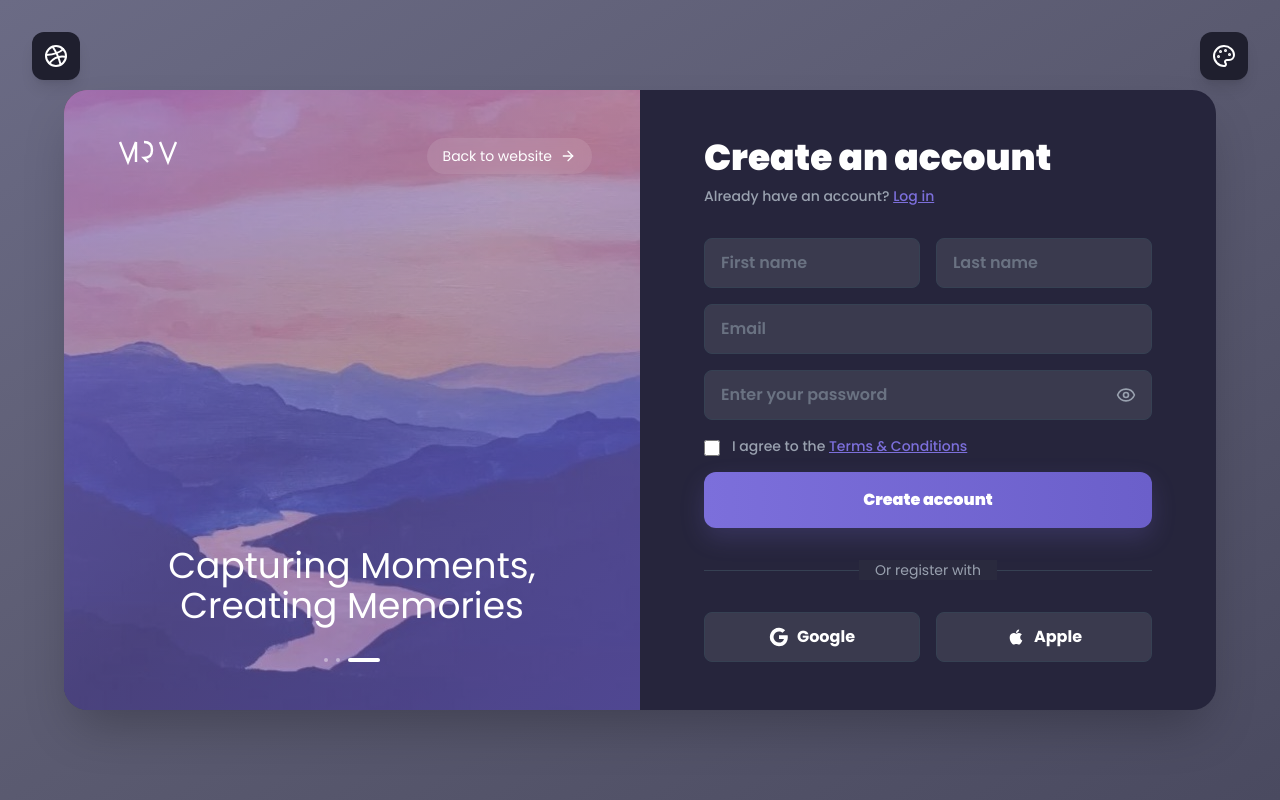
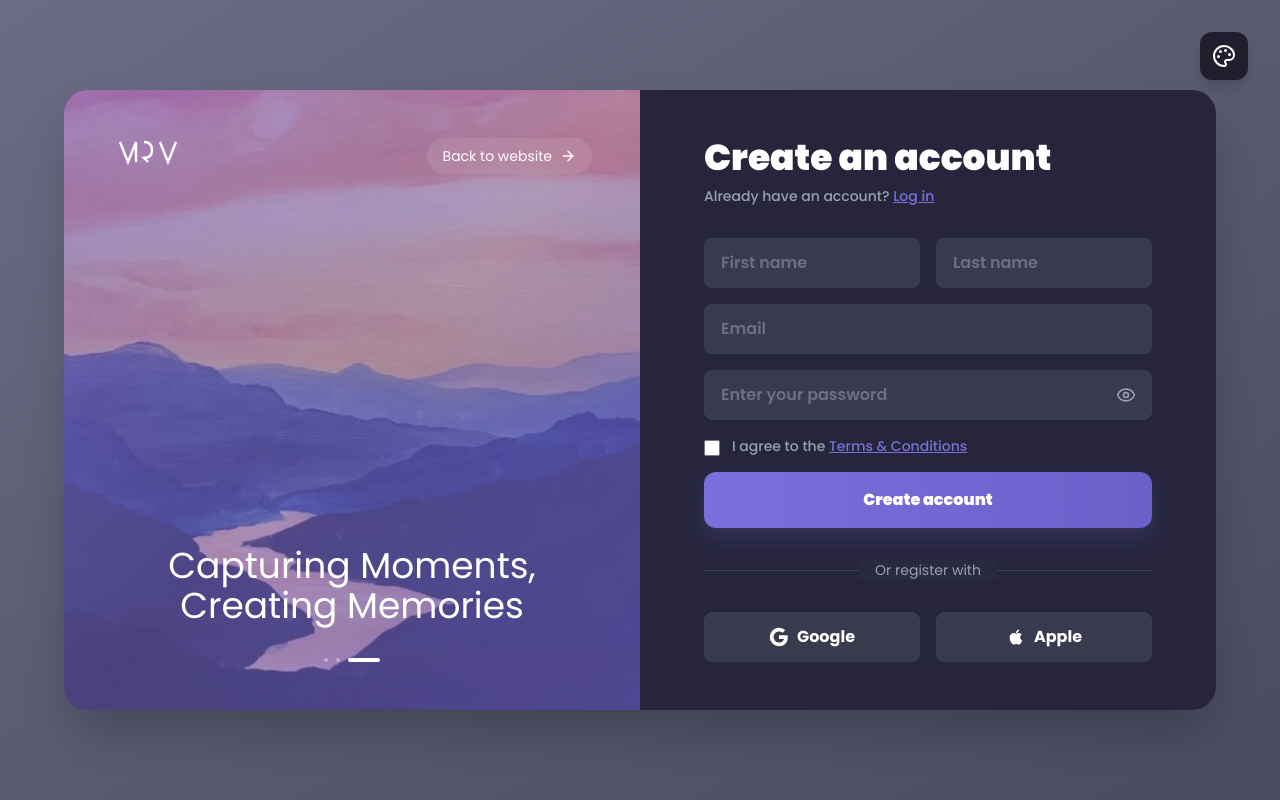
Before and after one commit to UzairAtiq/Login-Page-1, a React (Vite) app: page / in a window 1280 px wide. Built offline with nearby package versions, Linux system fonts and the light colour scheme.

Commit message:
Remove top left Dribbble icon

```diff
--- a/src/components/LoginPage.jsx
+++ b/src/components/LoginPage.jsx
@@ -101,13 +101,6 @@ const LoginPage = () => {
 
   return (
     <div className={`min-h-screen bg-gradient-to-br ${currentTheme.bg} flex items-center justify-center p-4 md:p-8`}>
-      {/* Logo in top left */}
-      <div className="absolute top-6 left-6 md:top-8 md:left-8 z-50">
-        <div className="bg-dark p-3 rounded-xl shadow-lg">
-          <Dribbble className="w-6 h-6 text-white" />
-        </div>
-      </div>
-
       {/* Theme Selector in top right */}
       <div className="absolute top-6 right-6 md:top-8 md:right-8 z-50">
         <div className="relative">
```
